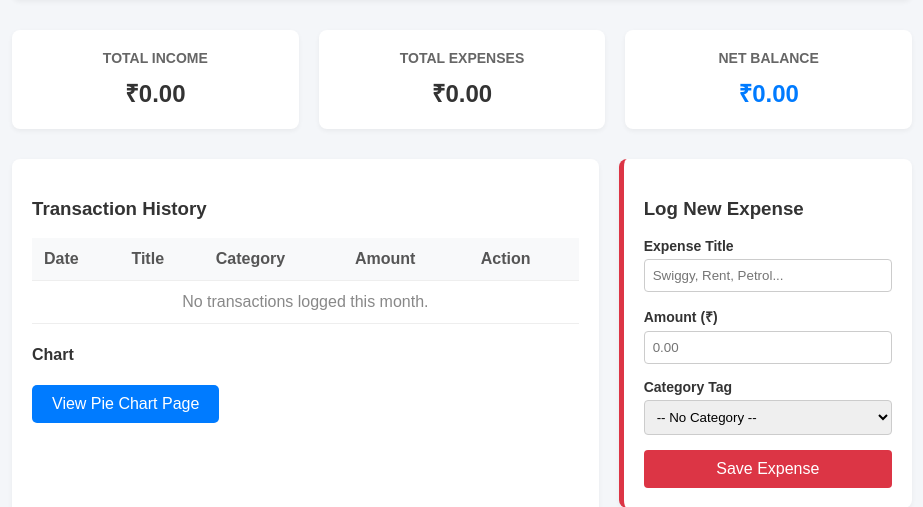
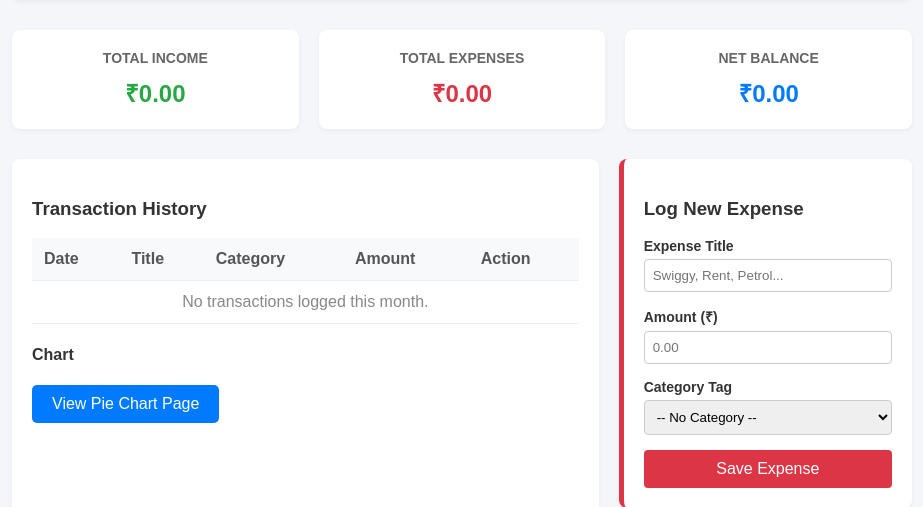
Before and after one commit to abhiaditya98/MyExpenseTracker, a Django app: page / in a window 1280 px wide. Shown: the part 78-585 px from the top of the page, without its empty margins (178-1101 px from the left). Run offline with Django 5.2, Linux system fonts and the light colour scheme; the visitor is signed in with stand-in values (Sample User, id 1); data that the repository does not hold is empty.

Commit message:
Added colors for income expense KPI's

```diff
--- a/Users/templates/home.html
+++ b/Users/templates/home.html
@@ -74,6 +74,12 @@
       }
       .balance {
         color: #007bff;
+      }
+      .income{
+        color: #28a745;
+      }
+      .expense{
+        color: #dc3545;
       }
 
       /* Main Content Layout Split */
```
